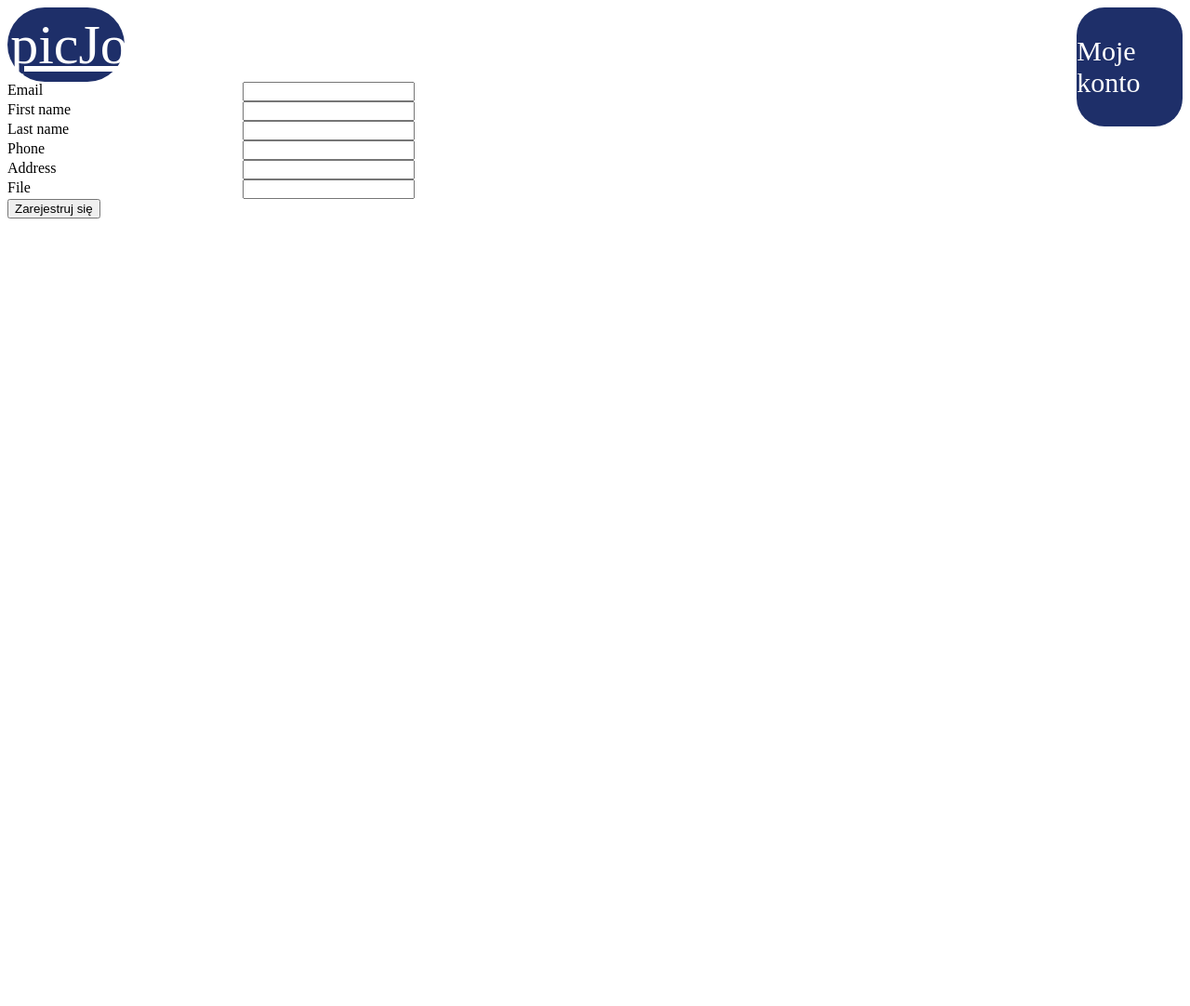
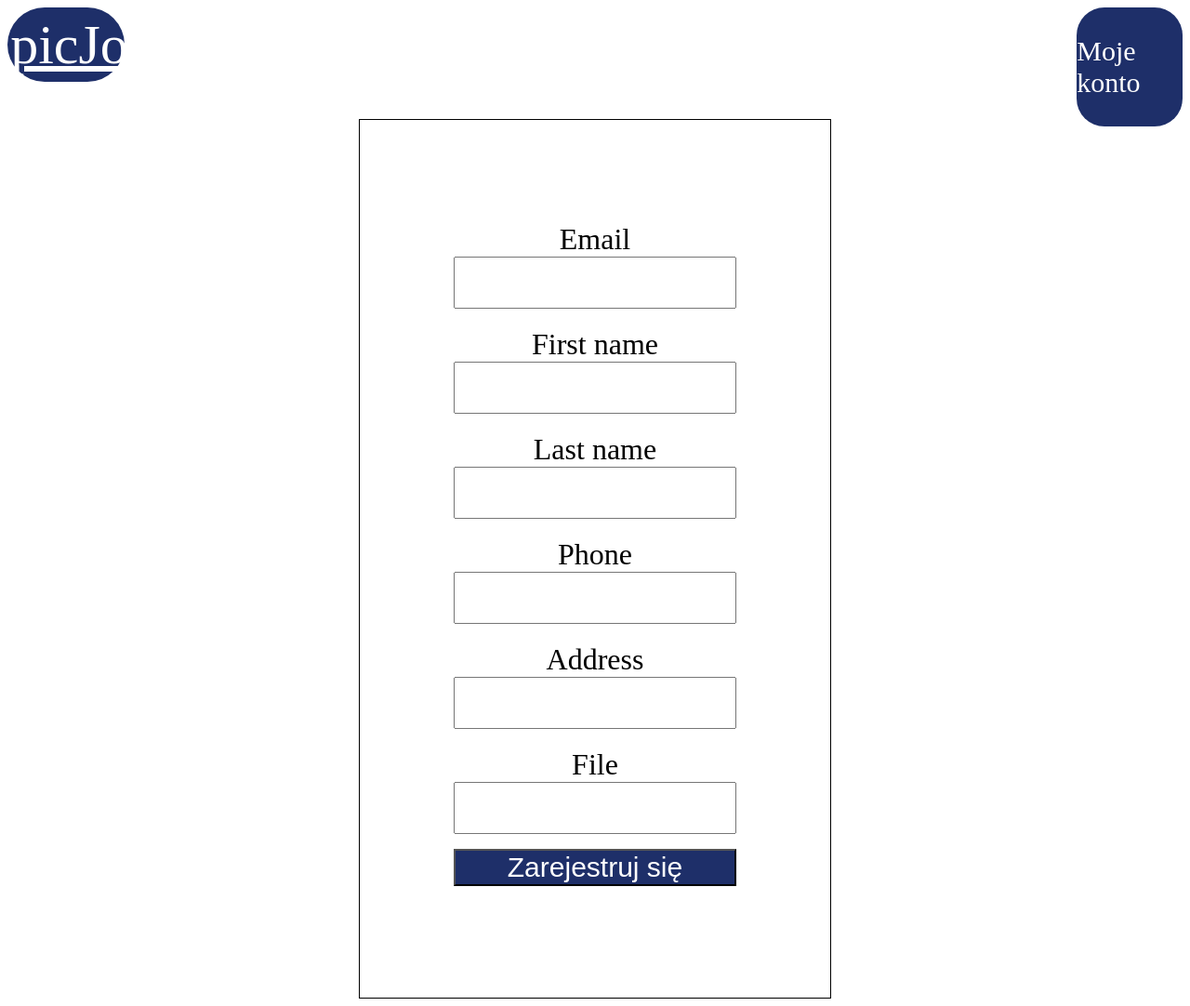
Before and after one commit to BartlomiejDygon/Epicode_zadanie, a Symfony app: template templates/user/register.html.twig in a window 1280 px wide. Shown: the whole page at 93% size. Before the commit the page ends 235 px from the top, so only its background shows below. Run offline with Twig, Linux system fonts and the light colour scheme; the template is opened without the code that fills it, so the values that code supplies are empty; form fields are guessed from the names that the template uses; some libraries are stand-ins or nearby versions.

Commit message:
register and login form style

```diff
--- a/public/css/grid.css
+++ b/public/css/grid.css
@@ -45,3 +45,8 @@
     float: left;
     transition: ease-out 300ms;
 }
+
+.flex_column {
+    display: flex;
+    flex-direction: column;
+}
--- a/public/css/project-specific.css
+++ b/public/css/project-specific.css
@@ -66,3 +66,52 @@ header {
 .admin_navi{
     margin-right: 10px;
 }
+section {
+    display: flex;
+    justify-content: center;
+    margin-top: 40px;
+}
+
+section div {
+    display: flex;
+    justify-content: center;
+}
+
+form label {
+    font-size: 32px;
+    text-align: center;
+
+}
+
+form input {
+    height: 50px;
+    font-size: 23px;
+    text-align: center;
+}
+
+form button {
+    margin-top: 16px;
+    font-size: 30px;
+    background: #1E2F69;
+    color: white ;
+}
+
+form div {
+    margin-top: 10px;
+}
+
+.alert {
+    font-size: 26px;
+    color: #83122A;
+}
+
+.form_container {
+    padding-bottom: 120px;
+    padding-top: 90px;
+    border: 1px solid black;
+}
+
+.form_group {
+    display: flex;
+    justify-content: center;
+}
--- a/templates/base.html.twig
+++ b/templates/base.html.twig
@@ -41,8 +41,10 @@
             {% endif %}
         </navi>
     </header>
-        <section>
-            {% block body %}{% endblock %}
+        <section class="ten">
+            <div class="eight content_container">
+                {% block body %}{% endblock %}
+            </div>
         </section>
     </body>
 </html>
--- a/templates/user/register.html.twig
+++ b/templates/user/register.html.twig
@@ -3,98 +3,62 @@
 {% block title %}Register{% endblock %}
 
 {% block body %}
-
-    <div class="register_container">
+    <div class="five form_container">
+        <div class="five ">
             {{ form_start(form) }}
-        <div class="box ten form_group">
-            <div class="box two padding_tiny">
+            <div class="ten form_group">
+                <div class="ten flex_column">
                     {{ form_errors(form.email) }}
-            </div>
-            <div class="box two padding_tiny">
                     {{ form_label(form.email) }}
-            </div>
-            <div class="box five padding_tiny">
                     {{ form_widget(form.email) }}
                 </div>
             </div>
             {% for password in form.password %}
-            <div class="box ten form_group">
-                <div class="box two padding_tiny">
+                <div class="ten form_group">
+                    <div class="ten flex_column">
                         {{ form_errors(password) }}
-                </div>
-                <div class="box two padding_tiny">
                         {{ form_label(password) }}
-                </div>
-                <div class="box five padding_tiny">
                         {{ form_widget(password) }}
                     </div>
                 </div>
             {% endfor %}
-{#        <div class="box ten form_group">#}
-{#            <div class="box two padding_tiny">#}
-{#                {{ form_label(form.password_second) }}#}
-{#            </div>#}
-{#            <div class="box five padding_tiny">#}
-{#                {{ form_widget(form.password_second) }}#}
-{#            </div>#}
-{#        </div>#}
-        <div class="box ten form_group">
-            <div class="box two padding_tiny">
+            <div class="ten form_group">
+                <div class="ten flex_column">
                     {{ form_errors(form.firstName) }}
-            </div>
-            <div class="box two padding_tiny">
                     {{ form_label(form.firstName) }}
-            </div>
-            <div class="box five padding_tiny">
                     {{ form_widget(form.firstName) }}
                 </div>
             </div>
-        <div class="box ten form_group">
-            <div class="box two padding_tiny">
+            <div class="ten form_group">
+                <div class="ten flex_column">
                     {{ form_errors(form.lastName) }}
-            </div>
-            <div class="box two padding_tiny">
                     {{ form_label(form.lastName) }}
-            </div>
-            <div class="box five padding_tiny">
                     {{ form_widget(form.lastName) }}
                 </div>
             </div>
-        <div class="box ten form_group">
-            <div class="box two padding_tiny">
+            <div class="ten form_group">
+                <div class="ten flex_column">
                     {{ form_errors(form.phone) }}
-            </div>
-            <div class="box two padding_tiny">
                     {{ form_label(form.phone) }}
-            </div>
-            <div class="box five padding_tiny">
                     {{ form_widget(form.phone) }}
                 </div>
             </div>
-        <div class="box ten form_group">
-            <div class="box two padding_tiny">
+            <div class="ten form_group">
+                <div class="ten flex_column">
                     {{ form_errors(form.address) }}
-            </div>
-            <div class="box two padding_tiny">
                     {{ form_label(form.address) }}
-            </div>
-            <div class="box five padding_tiny">
                     {{ form_widget(form.address) }}
                 </div>
             </div>
-        <div class="box ten form_group">
-            <div class="box two padding_tiny">
+            <div class="ten form_group">
+                <div class="ten flex_column">
                     {{ form_errors(form.file) }}
-            </div>
-            <div class="box two padding_tiny">
                     {{ form_label(form.file) }}
-            </div>
-            <div class="box five padding_tiny">
                     {{ form_widget(form.file) }}
                 </div>
             </div>
-        <button id="submit" type="submit" class="button_main">Zarejestruj się</button>
+            <button id="submit" type="submit" class="ten">Zarejestruj się</button>
             {{ form_end(form) }}
-
+        </div>
     </div>
 {% endblock %}
```
Also changed, not shown: templates/security/login.html.twig (+13 -11 lines). Lines whose indentation alone changed are shown as unchanged.
